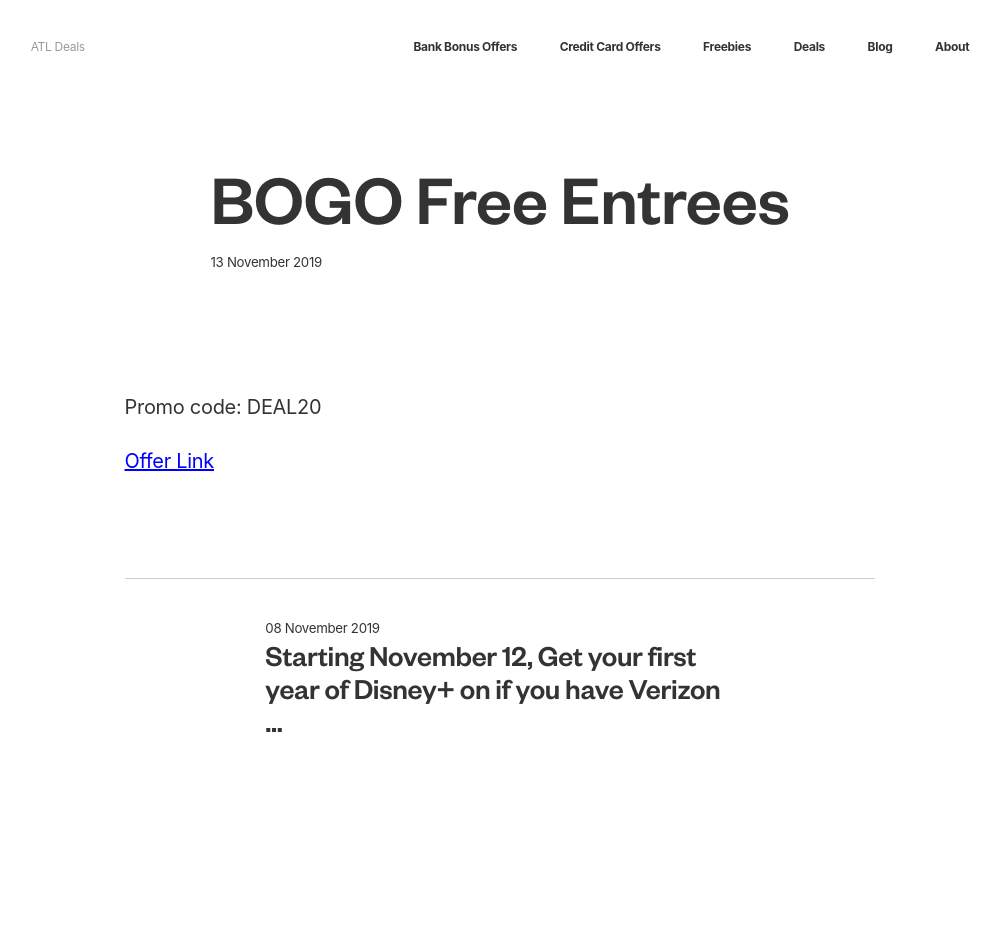
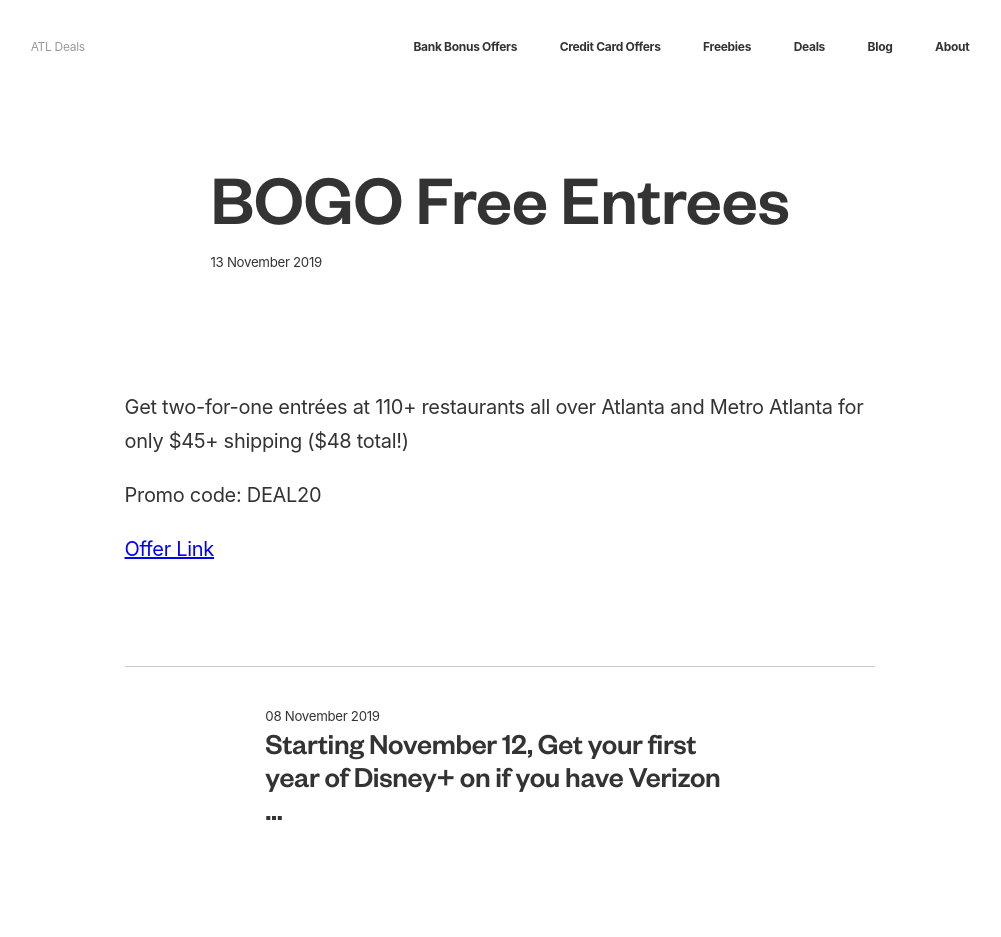
Before and after one commit to ohiosveryown/atldeals, a Jekyll site: the page built from _posts/2019-11-13-bogo-free-entrees.markdown, in a window 1280 px wide. Shown: the whole page, without its empty margins (140-1141 px from the left). Built offline with Jekyll 4.4.1, drawn with Linux system fonts in a browser that asks for light colours; before the commit the page ends 900 px from its top, so only the background shows below that.

Commit message:
Updated Bogo Free Entrees

```diff
--- a/_posts/2019-11-13-bogo-free-entrees.markdown
+++ b/_posts/2019-11-13-bogo-free-entrees.markdown
@@ -6,9 +6,13 @@ categories:
 - new
 - deals
 - freebies
+images: https://i.imgur.com/K4ypYIT.jpg
+description: 'Get two-for-one entrées at 110\+ restaurants all over Atlanta and Metro
+  Atlanta for only $45\+ shipping ($48 total!) '
 layout: post
 ---
 
+Get two-for-one entrées at 110\+ restaurants all over Atlanta and Metro Atlanta for only $45\+ shipping ($48 total!)
 
 Promo code:  DEAL20
 
```
